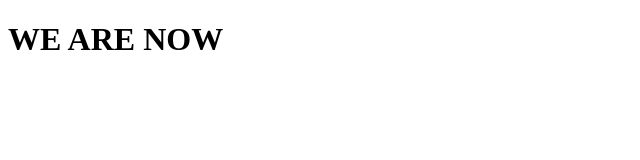
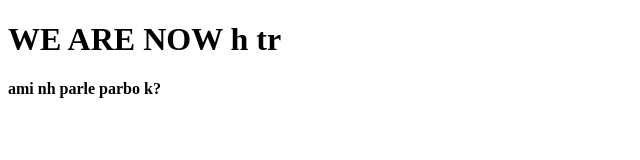
Before and after one commit to tohidrupok/basic-html, a plain HTML site: page rupok.html in a window 1280 px wide. Shown: the whole page, without its empty margins (0-640 px from the left). Drawn offline with Linux system fonts and the light colour scheme.

```diff
--- a/rupok.html
+++ b/rupok.html
@@ -7,6 +7,7 @@
     <title>Document</title>
 </head>
 <body>
-    <h1>WE ARE NOW</h1>
+    <h1>WE ARE NOW h  tr </h1>
+    <b> ami nh parle parbo k?</b>
 </body>
 </html>
```
